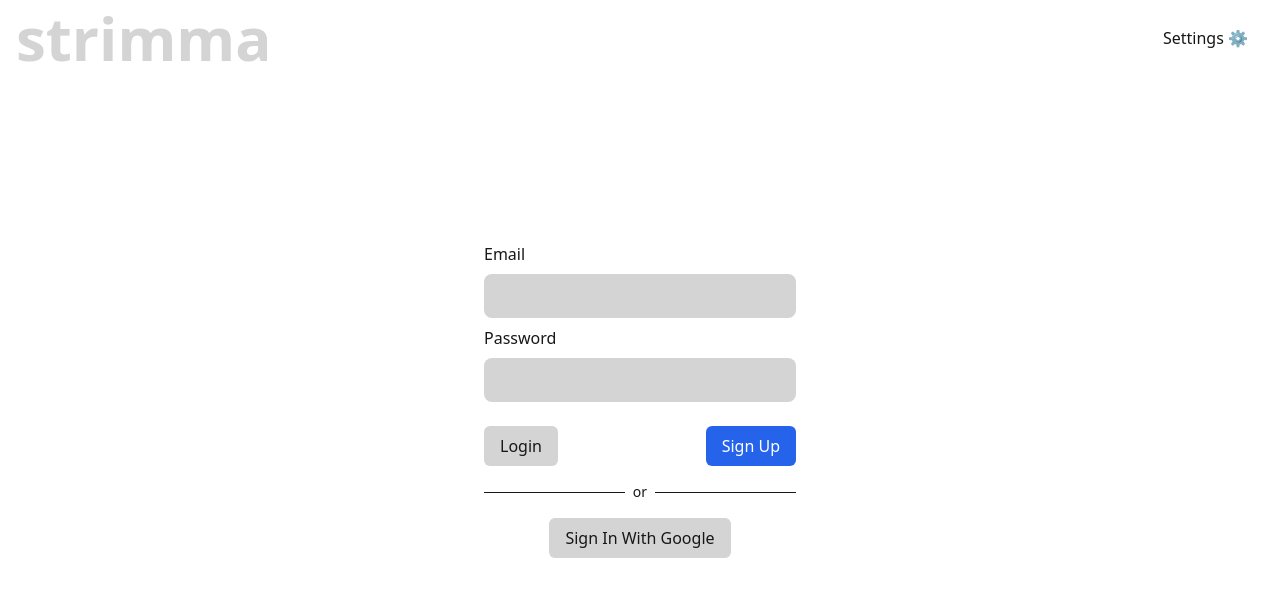
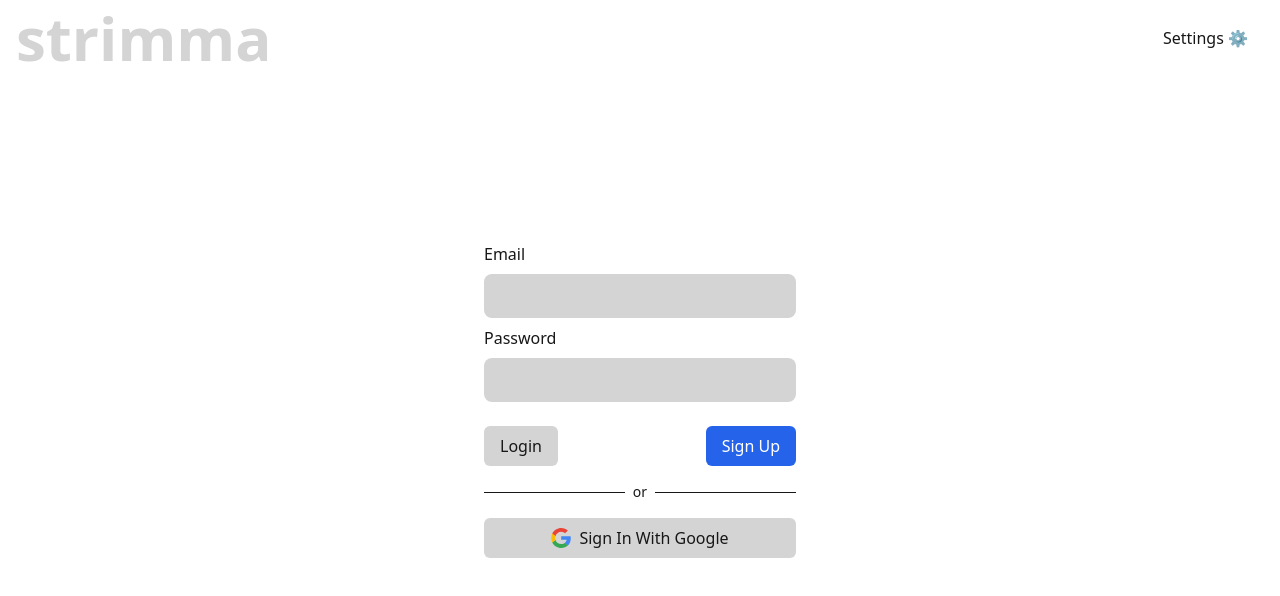
Before and after one commit to joayo13/strimma, a SvelteKit app: page /auth in a window 1280 px wide. Shown: the top 596 px of the page. Built offline with nearby package versions, Linux system fonts and the light colour scheme; no server answers.

Commit message:
improved visuals of google sign in button

```diff
--- /dev/null
+++ b/src/components/buttons/SignInWithGoogleButton.svelte
@@ -0,0 +1,4 @@
+<button formaction="?/googleSignIn" class="mt-4 flex items-center justify-center gap-2 w-full rounded-md bg-primary px-4 py-2 transition-all hover:brightness-110">
+    <img src="/google.svg" alt="Google logo" class="h-5 w-5" />
+	Sign In With Google
+</button>
--- a/src/routes/auth/+page.svelte
+++ b/src/routes/auth/+page.svelte
@@ -1,6 +1,7 @@
 <script>
 	import PrimaryButton from '../../components/buttons/PrimaryButton.svelte';
 	import SecondaryButton from '../../components/buttons/SecondaryButton.svelte';
+	import SignInWithGoogleButton from '../../components/buttons/SignInWithGoogleButton.svelte';
 </script>
 <div>
 <form class="flex flex-col gap-2" method="POST" action="?/login">
@@ -31,6 +32,6 @@
 	<div class='h-px w-full bg-tPrimary'></div>
 </div>
 <form class="text-center" method="POST">
-	<PrimaryButton title="Sign In With Google" formaction="?/googleSignIn"></PrimaryButton>
+	<SignInWithGoogleButton/>
 </form>
 </div>
```
Also changed, not shown: static/google.svg (added).
